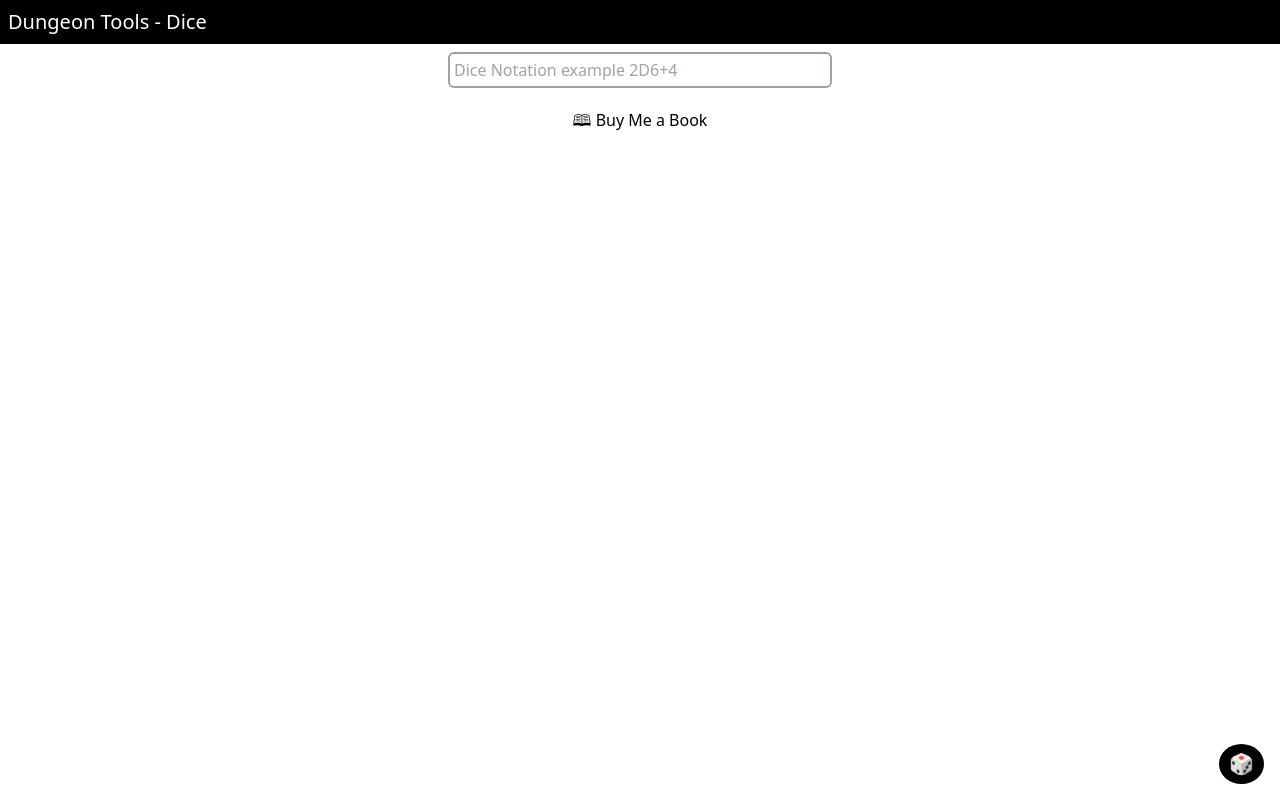
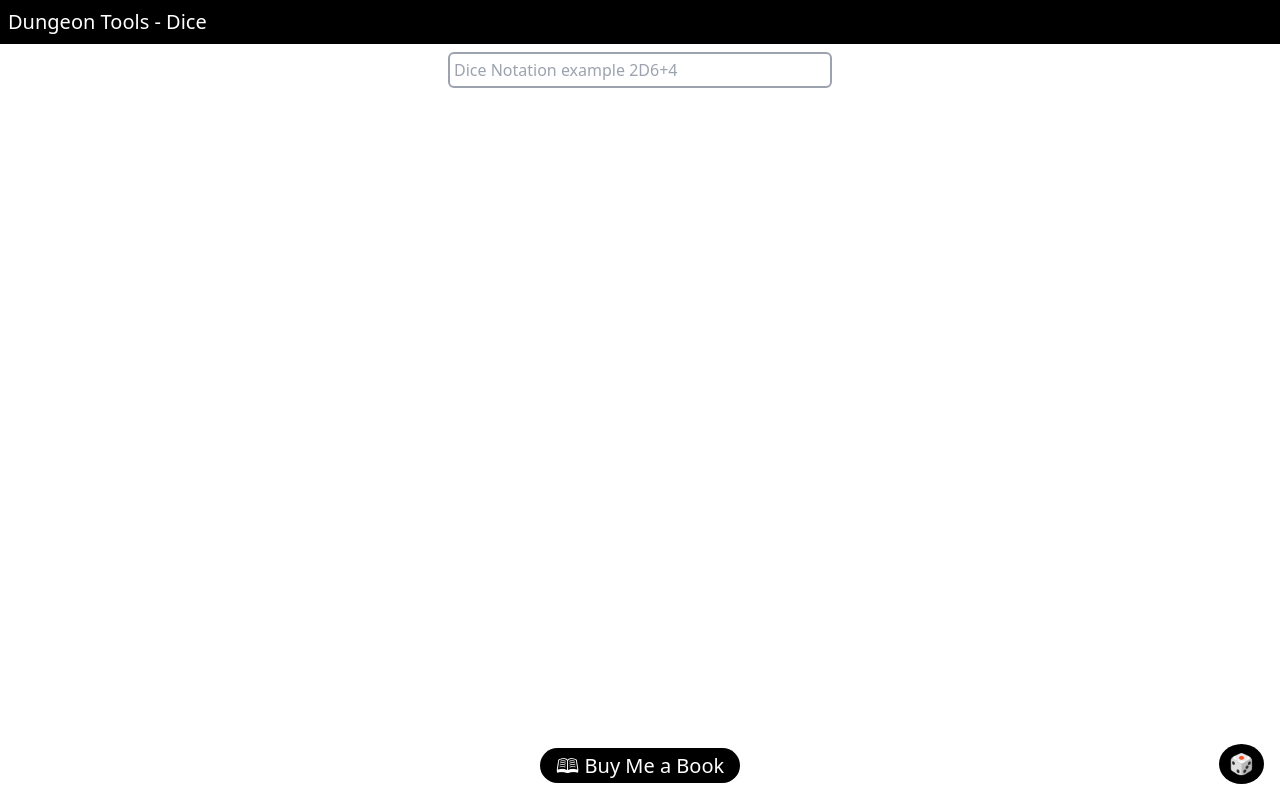
Before and after one commit to cogwizzle/dice-app, a PHP site: page / in a window 1280 px wide. Run offline with PHP 8.4, Linux system fonts and the light colour scheme.

Commit message:
feat: Adjusting footer loction.

```diff
--- a/assets/index.css
+++ b/assets/index.css
@@ -21,11 +21,12 @@ body {
 }
 
 .footer {
-  position: sticky;
+  position: fixed;
   bottom: 0;
   width: 100%;
   background-color: #fff;
   padding: 20px;
   z-index: 10;
   text-align: center;
+  cursor: pointer;
 }
--- a/public/footer/footer.php
+++ b/public/footer/footer.php
@@ -1,6 +1,6 @@
     </div>
     <div class="footer">
-      <a href="https://bmc.link/cogwizzle">🕮 Buy Me a Book</a>
+      <a class="text-xl py-1 px-4 bg-black rounded-full text-white" href="https://bmc.link/cogwizzle">🕮 Buy Me a Book</a>
     </div>
   </body>
   <link rel="stylesheet" href="index.css" />
--- a/public/index.css
+++ b/public/index.css
@@ -695,6 +695,10 @@ video {
   white-space: nowrap;
 }
 
+.rounded-full {
+  border-radius: 9999px;
+}
+
 .rounded-md {
   border-radius: 0.375rem;
 }
@@ -728,6 +732,16 @@ video {
 
 .p-2 {
   padding: 0.5rem;
+}
+
+.px-4 {
+  padding-left: 1rem;
+  padding-right: 1rem;
+}
+
+.py-1 {
+  padding-top: 0.25rem;
+  padding-bottom: 0.25rem;
 }
 
 .pt-5 {
@@ -833,11 +847,12 @@ body {
 }
 
 .footer {
-  position: sticky;
+  position: fixed;
   bottom: 0;
   width: 100%;
   background-color: #fff;
   padding: 20px;
   z-index: 10;
   text-align: center;
+  cursor: pointer;
 }
```
